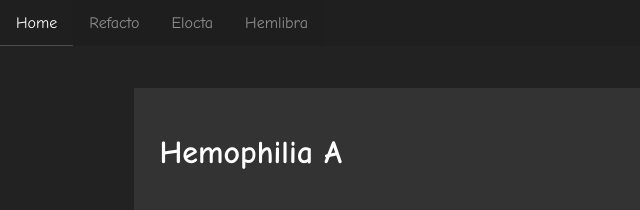
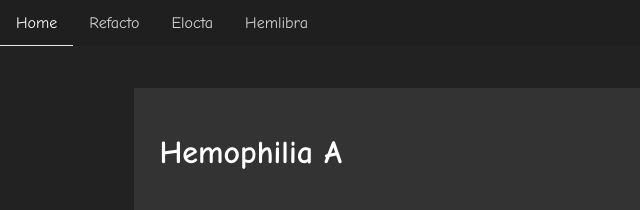
Before and after one commit to gpis0time/JDP.github.io, a plain HTML site: page index.html in a window 1280 px wide. Shown: the top 210 px of the page, 0-640 px from the left. Drawn offline with Linux system fonts and the light colour scheme.

Commit message:
navbar colour update

```diff
--- a/src/css/styles.css
+++ b/src/css/styles.css
@@ -129,8 +129,8 @@ body {
   border-bottom-width: 1px;
   border-top-style: solid;
   border-bottom-style: solid;
-  border-top-color: rgba(255,255,255,0.2);
-  border-bottom-color: rgba(255,255,255,0.2);
+  border-top-color: rgba(255,255,255,0.9);
+  border-bottom-color: rgba(255,255,255,0.9);
   transform: scale(0.1, 1);
 }
 .btn-one:hover span {
@@ -149,7 +149,7 @@ body {
   height: 100%;
   z-index: 1;
   transition: all 0.3s;
-  background-color: rgba(31, 31, 31, 0.5);
+  background-color: rgba(31, 31, 31, 0.2);
 }
 .btn-one:hover::after {
   opacity: 0;
```
